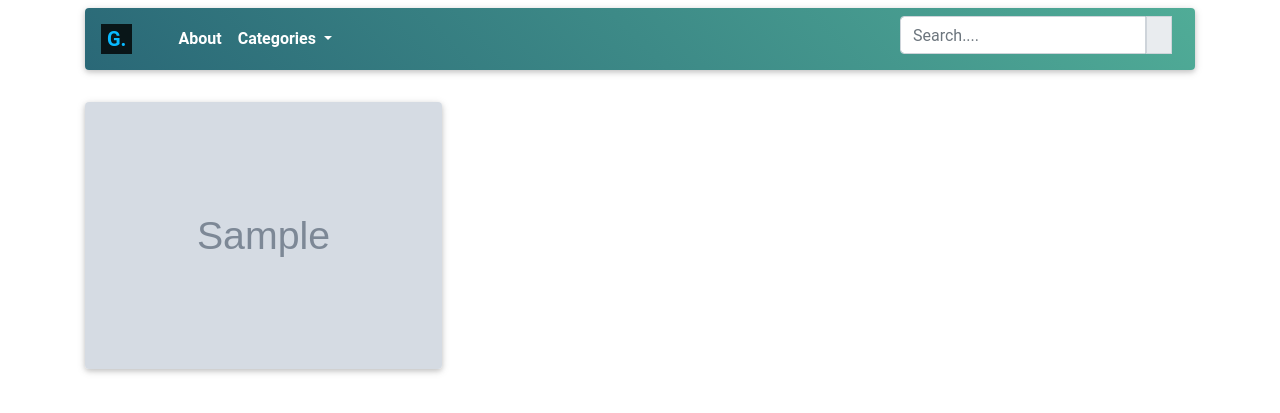
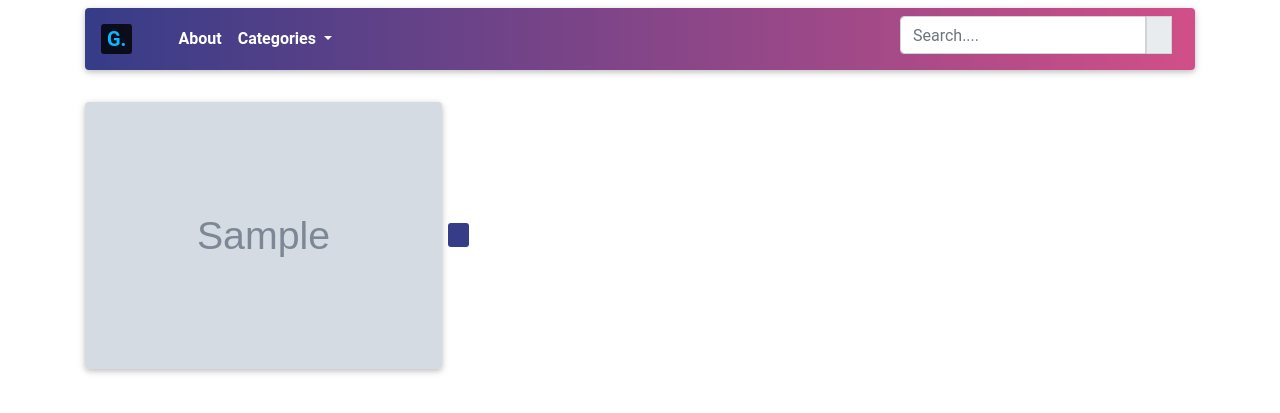
Before and after one commit to Willbeckh/galleria, a Django app: page /picasso/ in a window 1280 px wide. Shown: the top 413 px of the page. Run offline with Django 4.2, Linux system fonts and the light colour scheme; tables that the repository leaves empty hold one stand-in row (values such as "Sample post"); grey boxes marked "Sample" are stand-in pictures; some libraries are stand-ins or nearby versions.

Commit message:
st: update image details card style

```diff
--- a/static/picasso/style.css
+++ b/static/picasso/style.css
@@ -4,8 +4,7 @@
 
 /* Topnav  styles*/
 .top__nav {
-  /* background: linear-gradient(45deg, #371481 0%, #b058ca 100%); */
-  background: linear-gradient(45deg, #2A6877 0%, #50AC97 100%);
+  background: linear-gradient(to right, #363c88, #d14f88);
   font-size: 1em;
   font-weight: bold;
 }
@@ -19,6 +18,7 @@
 
 .logo {
   background-color: rgba(0, 0, 0, 0.8);
+  border-radius: 3px;
   color: #08b9ff;
   padding: 0 6px;
 }
@@ -39,3 +39,35 @@
   background-color: none;
 }
 /* Image container end */
+
+/* image details wrapper */
+.fancy-text {
+  color: rgb(7, 25, 105);
+  width: 100%;
+  background-color: #fff;
+  border-radius: 6px;
+  padding: 3px 80px;
+}
+
+.link-btn {
+  border: none;
+  background-color: #363c88;
+  color: #0feb3f;
+  padding: 1% 3%;
+  border-radius: 3px;
+  margin: 0.375rem;
+  cursor: pointer;
+}
+
+.image_name {
+  font-size: 1.3em;
+  font-weight: bold;
+  color: #363c88;
+}
+
+.img-description {
+  font-size: 1em;
+  font-weight: 500;
+  color: #01020c;
+}
+/* image detalis wrapper */
```
